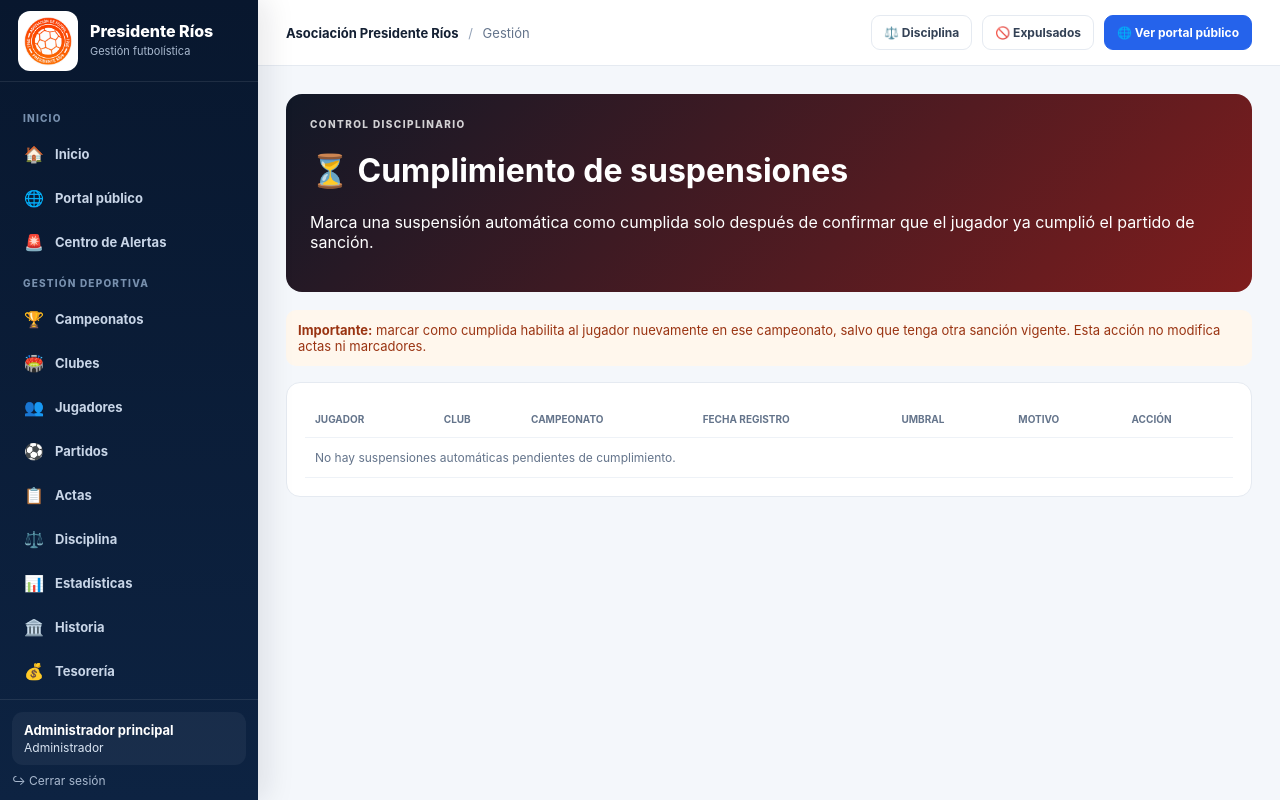
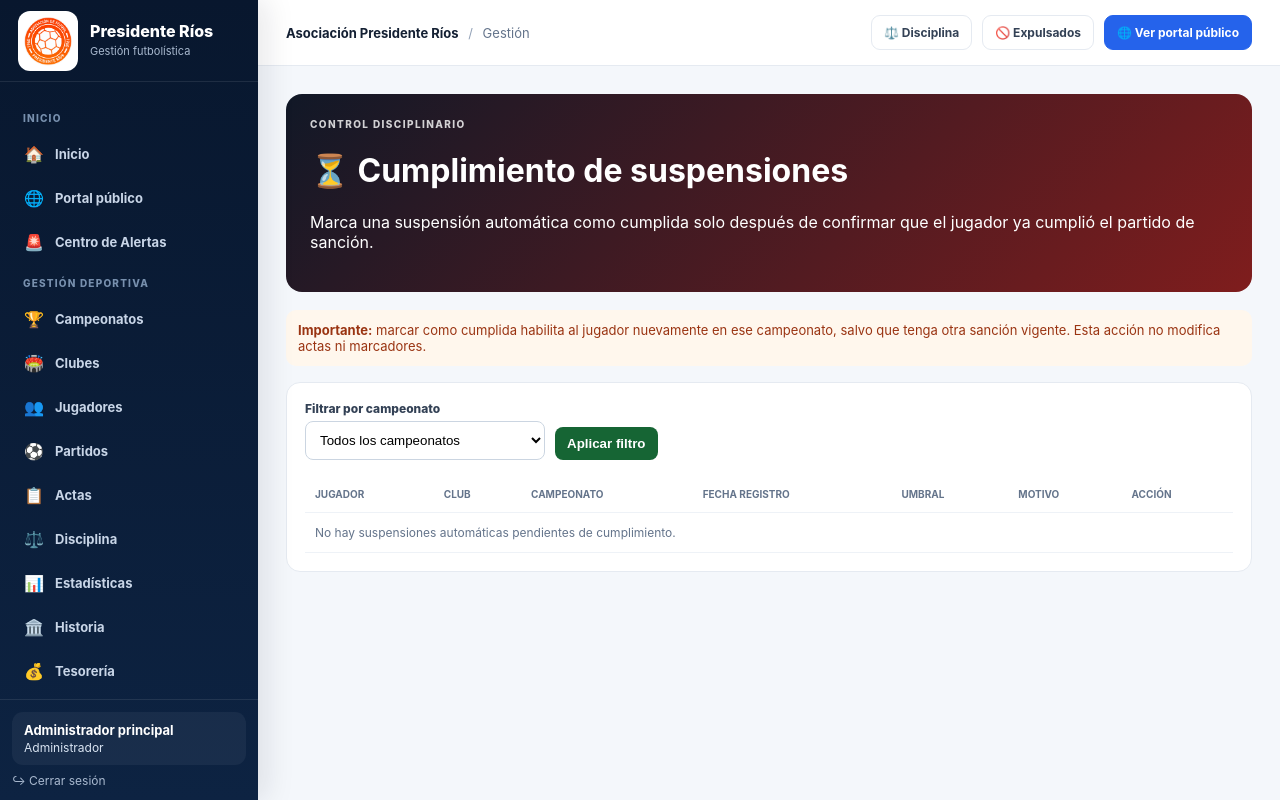
Before and after one commit to asociacionpresidenterios/sistema-presidente-rios, a Flask app: page /admin/disciplina/suspensiones in a window 1280 px wide. Run offline with Flask 3, Linux system fonts and the light colour scheme; the visitor is signed in with stand-in values (Sample User, id 1); data comes from the database, SQL or seed files in the repository; data that the repository does not hold is empty; some libraries are stand-ins or nearby versions.

Commit message:
Agregar filtro por campeonato en cumplimiento de suspensiones

```diff
--- a/templates/admin_suspensiones_automaticas.html
+++ b/templates/admin_suspensiones_automaticas.html
@@ -7,7 +7,18 @@
 <div class="wrap">
  <div class="hero"><div style="font-size:10px;letter-spacing:.14em;font-weight:800;opacity:.8">CONTROL DISCIPLINARIO</div><h1>⏳ Cumplimiento de suspensiones</h1><p>Marca una suspensión automática como cumplida solo después de confirmar que el jugador ya cumplió el partido de sanción.</p></div>
  <div class="warning"><strong>Importante:</strong> marcar como cumplida habilita al jugador nuevamente en ese campeonato, salvo que tenga otra sanción vigente. Esta acción no modifica actas ni marcadores.</div>
- <div class="panel"><table><thead><tr><th>Jugador</th><th>Club</th><th>Campeonato</th><th>Fecha registro</th><th>Umbral</th><th>Motivo</th><th>Acción</th></tr></thead><tbody>
+ <div class="panel">
+  <form method="get" style="display:flex;flex-wrap:wrap;align-items:end;gap:10px;margin-bottom:16px">
+   <label style="display:grid;gap:5px;font-size:12px;font-weight:800;color:#334155">Filtrar por campeonato
+    <select name="campeonato_id" style="min-width:240px;max-width:100%;padding:10px;border:1px solid #cbd5e1;border-radius:8px;background:#fff">
+     <option value="">Todos los campeonatos</option>
+     {% for c in campeonatos %}<option value="{{c.id}}" {% if campeonato_id == c.id %}selected{% endif %}>{{c.nombre}}{% if c.temporada %} · {{c.temporada}}{% endif %}</option>{% endfor %}
+    </select>
+   </label>
+   <button class="btn" type="submit">Aplicar filtro</button>
+   {% if campeonato_id %}<a href="{{url_for('admin_suspensiones_automaticas')}}" style="font-size:12px;font-weight:800;color:#475569;text-decoration:none;padding:9px">Quitar filtro</a>{% endif %}
+  </form>
+  <table><thead><tr><th>Jugador</th><th>Club</th><th>Campeonato</th><th>Fecha registro</th><th>Umbral</th><th>Motivo</th><th>Acción</th></tr></thead><tbody>
  {% for r in suspensiones %}
  <tr><td><strong>{{r.jugador.nombre_completo}}</strong></td><td>{{r.jugador.club or '—'}}</td><td>{{r.campeonato or 'Campeonato #' ~ r.campeonato_id}}</td><td>{{r.fecha.strftime('%d/%m/%Y') if r.fecha else '—'}}</td><td>{% if umbrales.get(r.id) %}<strong>{{umbrales.get(r.id)}} amarillas</strong>{% else %}<span class="muted">Histórico sin umbral</span>{% endif %}</td><td>{{r.motivo}}</td><td><form method="post" action="{{url_for('cumplir_suspension_automatica', registro_id=r.id)}}" onsubmit="return confirm('¿Confirmas que este jugador ya cumplió la suspensión en este campeonato?');"><button class="btn" type="submit">Marcar cumplida</button></form></td></tr>
  {% else %}<tr><td colspan="7" class="muted">No hay suspensiones automáticas pendientes de cumplimiento.</td></tr>{% endfor %}
```
